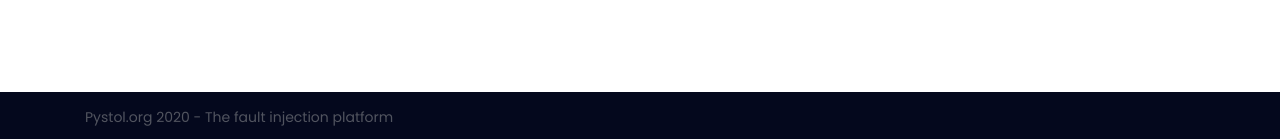
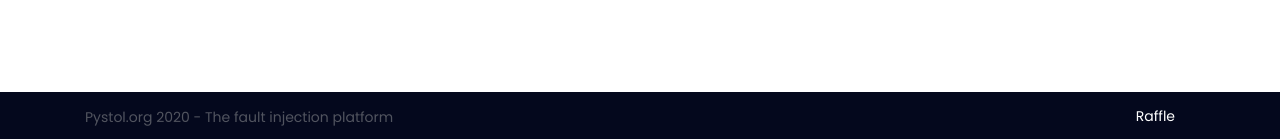
Before and after one commit to pystol/pystol-docs, a Jekyll site: the page raffle.html, which Jekyll copies as it is, in a window 1280 px wide and 1344 px high. Shown: the part 1202-1341 px from the top of the window. Built offline with Jekyll 4.4.1, drawn with Linux system fonts in a browser that asks for light colours.

Commit message:
Add raffle link

```diff
--- a/assets/style.css
+++ b/assets/style.css
@@ -969,7 +969,7 @@ li {
 .footer-nav ul li a {
     font-size: 14px;
     font-weight: 400;
-    color: #c25d02;
+    color: #ffffff;
     display: block;
     padding: 0 20px;
 }
--- a/raffle.html
+++ b/raffle.html
@@ -34,13 +34,13 @@
             <div class="collapse navbar-collapse" id="fancyNav">
               <ul class="navbar-nav ml-auto">
                 <li class="nav-item">
-                  <a class="nav-link js-scroll-trigger" href="#home">Home</a>
+                  <a class="nav-link js-scroll-trigger" href="/#home">Home</a>
                 </li>
                 <li class="nav-item">
-                  <a class="nav-link js-scroll-trigger" href="#about">About</a>
+                  <a class="nav-link js-scroll-trigger" href="/#about">About</a>
                 </li>
                 <li class="nav-item">
-                  <a class="nav-link js-scroll-trigger" href="#usecases">Use cases</a>
+                  <a class="nav-link js-scroll-trigger" href="/#usecases">Use cases</a>
                 </li>
               </ul>
               <div class="fancy-search-and-shop-area">
@@ -92,6 +92,13 @@
               <div class="copywrite-text">
                 <p>Pystol.org <script>document.write(new Date().getFullYear());</script> - The fault injection platform</p>
               </div>
+              <div class="footer-nav">
+              <nav>
+              <ul>
+                <li><a href="/raffle">Raffle</a></li>
+              </ul>
+              </nav>
+              </div>
             </div>
           </div>
         </div>
```
Also changed, not shown: index.html (+7 -0 lines).
